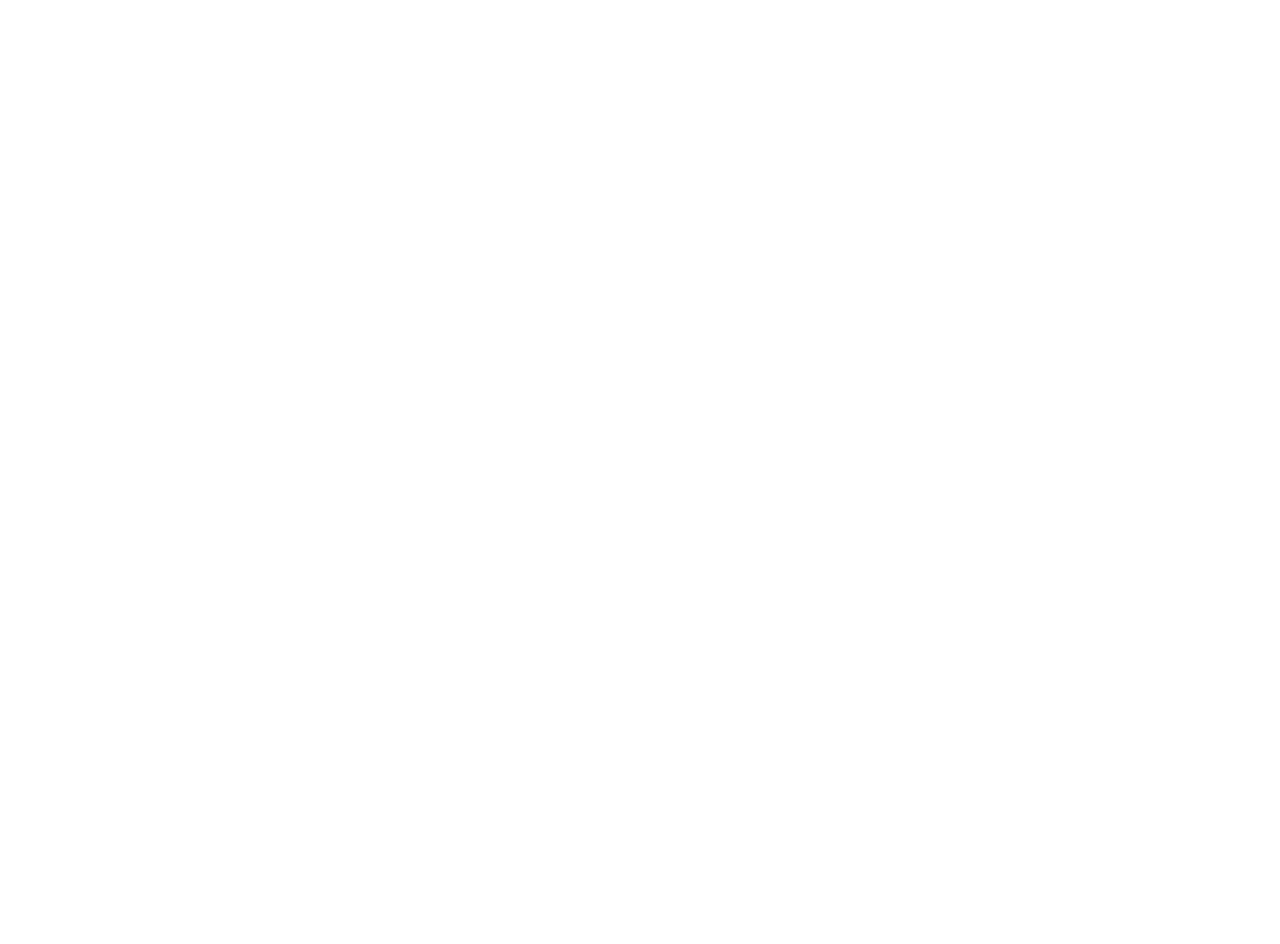
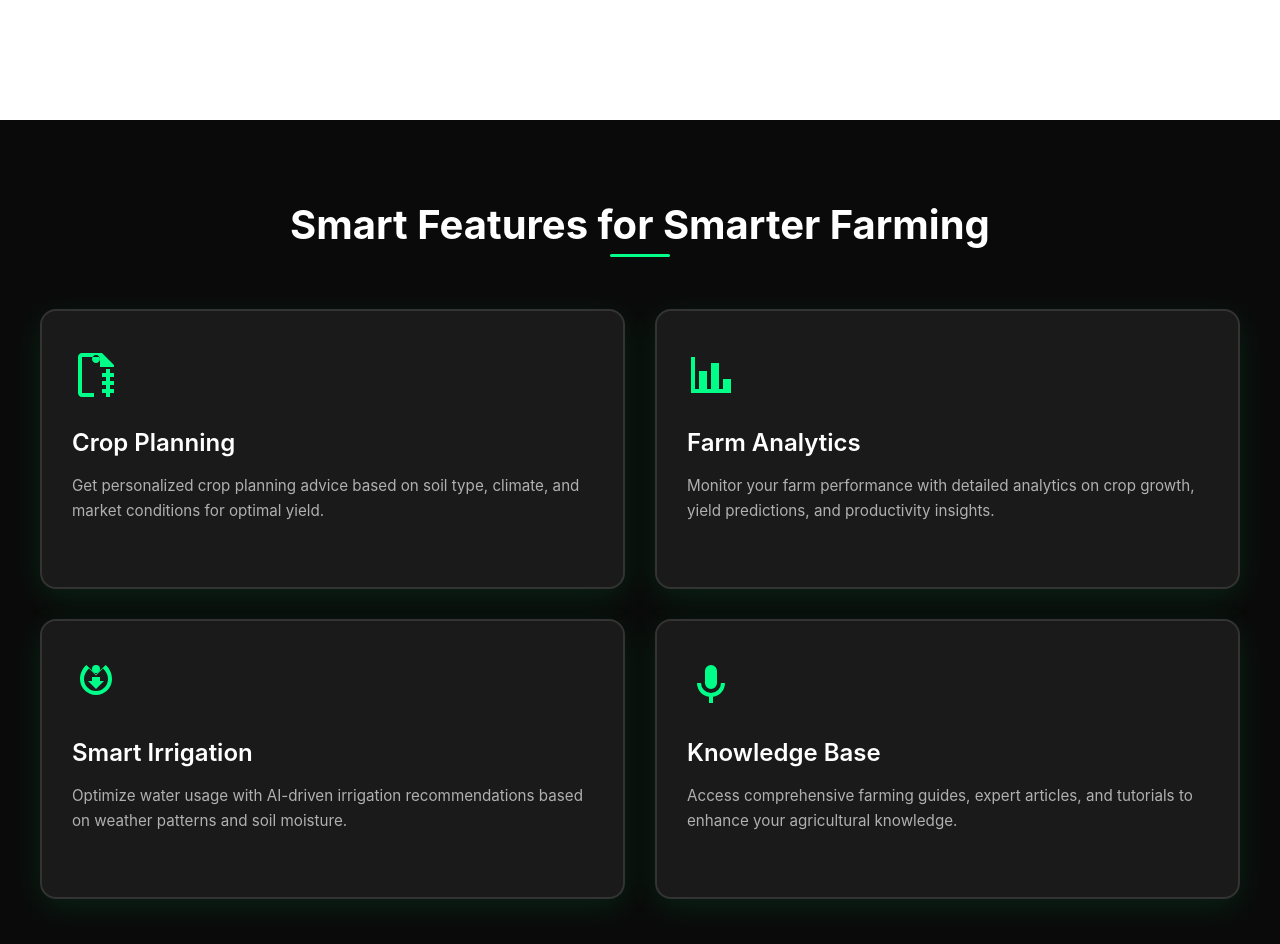
Before and after one commit to siddhiupadhyay23/dig-krishi, a React (Vite) app in the folder frontend/: page / in a window 1280 px wide. Shown: the part 1480-2424 px from the top of the page. Before the commit the page ends 1600 px from the top, so only its background shows below. Built offline with nearby package versions, Linux system fonts and the light colour scheme.

Commit message:
Features section

```diff
--- /dev/null
+++ b/frontend/src/components/Features.jsx
@@ -0,0 +1,64 @@
+import React from 'react';
+import './Features.scss';
+
+const Features = () => {
+  const features = [
+    {
+      icon: (
+        <svg viewBox="0 0 24 24" fill="currentColor" className="feature-svg-icon">
+          <path d="M12 2C13.1 2 14 2.9 14 4C14 5.1 13.1 6 12 6C10.9 6 10 5.1 10 4C10 2.9 10.9 2 12 2ZM21 9V7L15 1H5C3.89 1 3 1.89 3 3V21C3 22.11 3.89 23 5 23H11V21H5V3H14V8H21V9H19V11H21V13H19V15H21V17H19V19H21V21H19V23H17V21H15V19H17V17H15V15H17V13H15V11H17V9H21Z" />
+        </svg>
+      ),
+      title: 'Crop Planning',
+      description: 'Get personalized crop planning advice based on soil type, climate, and market conditions for optimal yield.'
+    },
+    {
+      icon: (
+        <svg viewBox="0 0 24 24" fill="currentColor" className="feature-svg-icon">
+          <path d="M22,21H2V3H4V19H6V10H10V19H12V6H16V19H18V14H22V21Z" />
+        </svg>
+      ),
+      title: 'Farm Analytics',
+      description: 'Monitor your farm performance with detailed analytics on crop growth, yield predictions, and productivity insights.'
+    },
+    {
+      icon: (
+        <svg viewBox="0 0 24 24" fill="currentColor" className="feature-svg-icon">
+          <path d="M12,2A2,2 0 0,1 14,4A2,2 0 0,1 12,6A2,2 0 0,1 10,4A2,2 0 0,1 12,2M12,15A6,6 0 0,1 6,9C6,7 7,5.1 8.5,3.8L12,7.3L15.5,3.8C17,5.1 18,7 18,9A6,6 0 0,1 12,15M12,17A8,8 0 0,0 20,9C20,6.2 18.8,3.7 16.8,2L12,6.8L7.2,2C5.2,3.7 4,6.2 4,9A8,8 0 0,0 12,17M14,10H16L12,14L8,10H10V8H14V10Z" />
+        </svg>
+      ),
+      title: 'Smart Irrigation',
+      description: 'Optimize water usage with AI-driven irrigation recommendations based on weather patterns and soil moisture.'
+    },
+    {
+      icon: (
+        <svg viewBox="0 0 24 24" fill="currentColor" className="feature-svg-icon">
+          <path d="M12,2A3,3 0 0,1 15,5V11A3,3 0 0,1 12,14A3,3 0 0,1 9,11V5A3,3 0 0,1 12,2M19,11C19,14.53 16.39,17.44 13,17.93V21H11V17.93C7.61,17.44 5,14.53 5,11H7A5,5 0 0,0 12,16A5,5 0 0,0 17,11H19Z" />
+        </svg>
+      ),
+      title: 'Knowledge Base',
+      description: 'Access comprehensive farming guides, expert articles, and tutorials to enhance your agricultural knowledge.'
+    }
+  ];
+
+  return (
+    <section className="features-section">
+      <div className="features-container">
+        <div className="features-header">
+          <h2 className="features-title">Smart Features for Smarter Farming</h2>
+        </div>
+        <div className="features-grid">
+          {features.map((feature, index) => (
+            <div key={index} className="feature-card">
+              <div className="feature-icon">{feature.icon}</div>
+              <h3 className="feature-title">{feature.title}</h3>
+              <p className="feature-description">{feature.description}</p>
+            </div>
+          ))}
+        </div>
+      </div>
+    </section>
+  );
+};
+
+export default Features;
--- /dev/null
+++ b/frontend/src/components/Features.scss
@@ -0,0 +1,150 @@
+.features-section {
+  padding: 80px 20px;
+  background-color: #0a0a0a;
+
+  .features-container {
+    max-width: 1200px;
+    margin: 0 auto;
+
+    .features-header {
+      text-align: center;
+      margin-bottom: 60px;
+
+      .features-title {
+        font-size: 2.5rem;
+        font-weight: 700;
+        color: #ffffff;
+        margin: 0;
+        position: relative;
+        display: inline-block;
+
+        &::after {
+          content: '';
+          position: absolute;
+          bottom: -8px;
+          left: 50%;
+          transform: translateX(-50%);
+          width: 60px;
+          height: 3px;
+          background-color: #00ff88;
+          border-radius: 2px;
+        }
+      }
+    }
+
+    .features-grid {
+      display: grid;
+      grid-template-columns: repeat(2, 1fr);
+      gap: 30px;
+
+      .feature-card {
+        display: flex;
+        flex-direction: column;
+        align-items: flex-start;
+        background: #1a1a1a;
+        padding: 40px 30px;
+        border-radius: 16px;
+        border: 2px solid #333333;
+        box-shadow: 0 8px 32px rgba(0, 255, 136, 0.1);
+        transition: all 0.3s ease;
+        min-height: 280px;
+
+        &:hover {
+          transform: translateY(-8px);
+          box-shadow: 0 16px 48px rgba(0, 255, 136, 0.2);
+          border-color: #00ff88;
+          background: #222222;
+        }
+
+        .feature-icon {
+          color: #00ff88;
+          margin-bottom: 24px;
+          flex-shrink: 0;
+          transition: all 0.3s ease;
+
+          .feature-svg-icon {
+            width: 48px;
+            height: 48px;
+          }
+        }
+
+        .feature-title {
+          font-size: 1.5rem;
+          font-weight: 600;
+          color: #ffffff;
+          margin: 0 0 16px 0;
+          line-height: 1.3;
+        }
+
+        .feature-description {
+          font-size: 0.95rem;
+          color: #b0b0b0;
+          margin: 0;
+          line-height: 1.6;
+          flex-grow: 1;
+        }
+      }
+    }
+  }
+
+  @media (max-width: 768px) {
+    padding: 60px 15px;
+
+    .features-container {
+      .features-header {
+        margin-bottom: 40px;
+
+        .features-title {
+          font-size: 2rem;
+        }
+      }
+
+      .features-grid {
+        grid-template-columns: 1fr;
+        gap: 20px;
+
+        .feature-card {
+          padding: 30px 25px;
+          min-height: auto;
+
+          .feature-icon {
+            margin-bottom: 16px;
+
+            .feature-svg-icon {
+              width: 36px;
+              height: 36px;
+            }
+          }
+
+          .feature-title {
+            font-size: 1.2rem;
+          }
+
+          .feature-description {
+            font-size: 0.9rem;
+          }
+        }
+      }
+    }
+  }
+
+  @media (max-width: 1024px) and (min-width: 769px) {
+    .features-container {
+      .features-grid {
+        grid-template-columns: repeat(2, 1fr);
+        gap: 25px;
+
+        .feature-card {
+          min-height: 240px;
+
+          .feature-icon {
+            .feature-svg-icon {
+              width: 42px;
+              height: 42px;
+            }
+          }
+        }
+      }
+    }
+  }
+}
--- a/frontend/src/components/HeroSection.jsx
+++ b/frontend/src/components/HeroSection.jsx
@@ -1,11 +1,13 @@
 import React from 'react';
 import Navbar from './Navbar';
 import Chatbot from './Chatbot';
+import Features from './Features';
 import './HeroSection.scss';
 import headSvg from '../assets/head.svg';
 
 const HeroSection = () => {
   return (
+    <>
       <div className="hero-section">
         <Navbar />
         <h1 className="hero-title">A Farmer AI Assistant</h1>
@@ -14,6 +16,8 @@
         </div>
         <Chatbot />
       </div>
+      <Features />
+    </>
   );
 };
 
```
Also changed, not shown: frontend/src/assets/features.jpg (added), 1 other file (tests, documents, lock files or other folders). Lines whose indentation alone changed are shown as unchanged.
